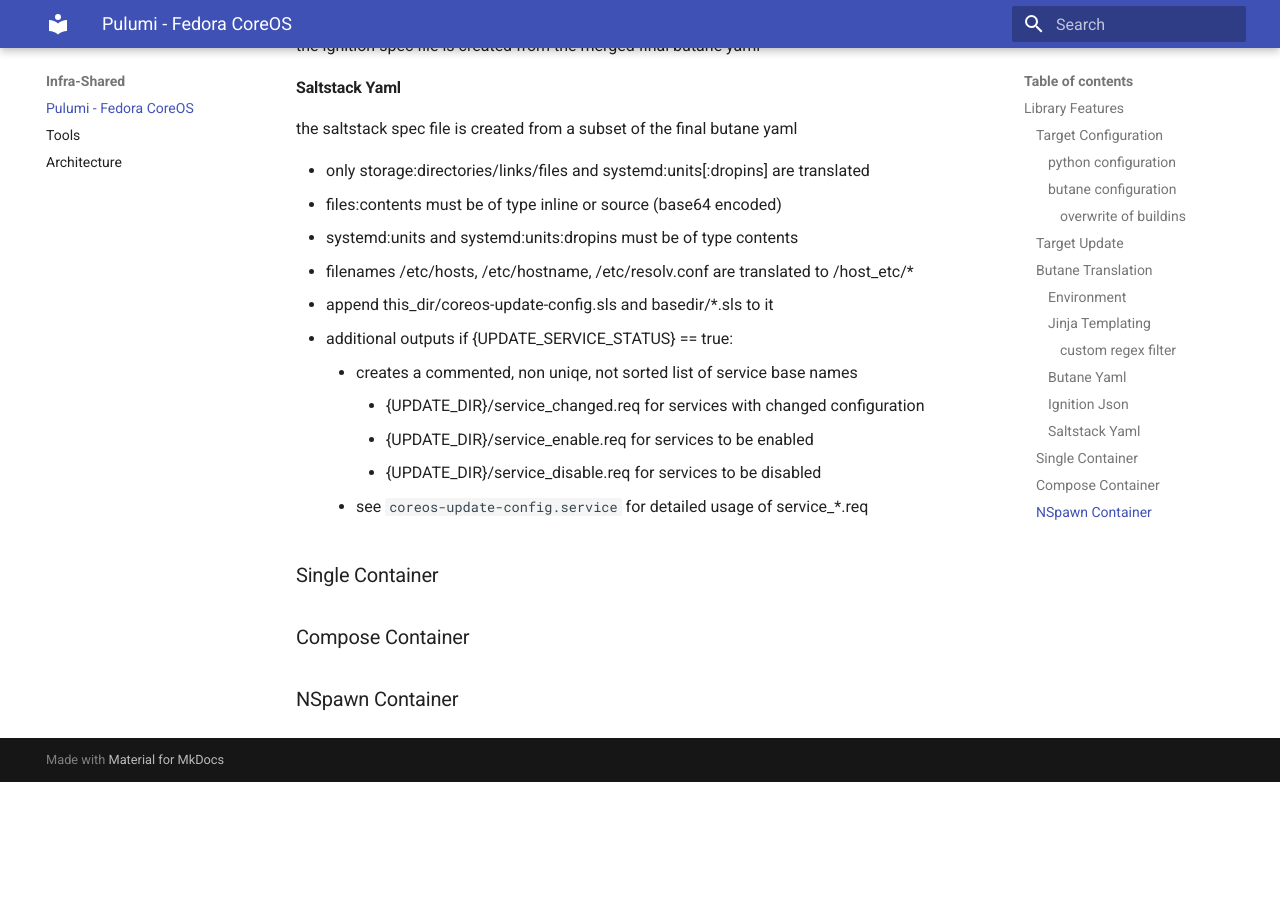
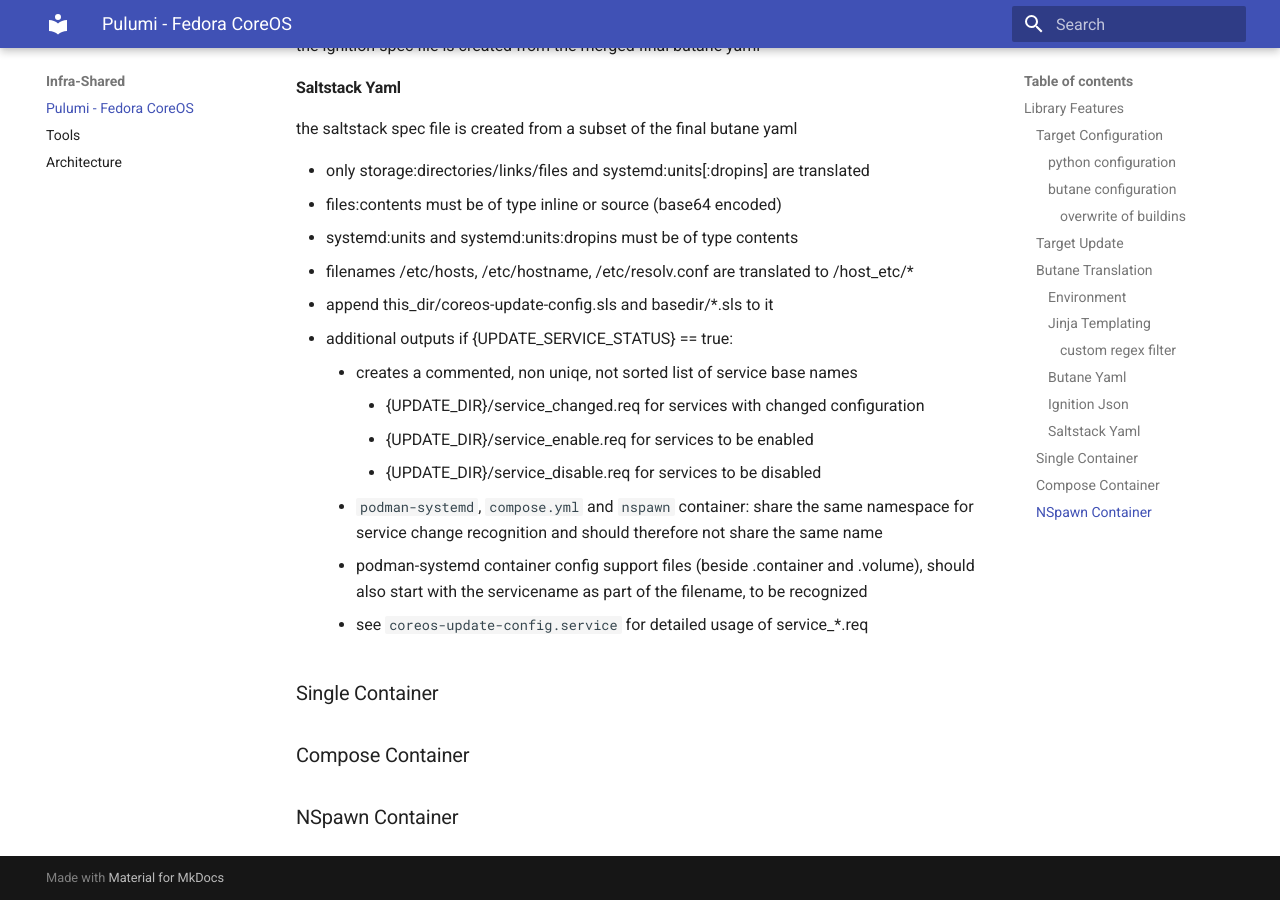
Before and after one commit to wuxxin/infra-shared, an MkDocs documentation site: the page built from docs/fcos.md, in a window 1280 px wide and 900 px high, scrolled down 3875 px. Built offline with MkDocs 1.6.1 and Material for MkDocs 9.7.7, drawn with Linux system fonts in a browser that asks for light colours; before the commit the page ends 4657 px from its top, so only the background shows below that.

Commit message:
update docs

```diff
--- a/docs/fcos.md
+++ b/docs/fcos.md
@@ -146,6 +146,11 @@
         - {UPDATE_DIR}/service_changed.req for services with changed configuration
         - {UPDATE_DIR}/service_enable.req for services to be enabled
         - {UPDATE_DIR}/service_disable.req for services to be disabled
+    - `podman-systemd`, `compose.yml` and `nspawn` container:
+        share the same namespace for service change recognition
+        and should therefore not share the same name
+    - podman-systemd container config support files (beside .container and .volume),
+        should also start with the servicename as part of the filename, to be recognized
     - see `coreos-update-config.service` for detailed usage of service_*.req
 
 ### Single Container
```
